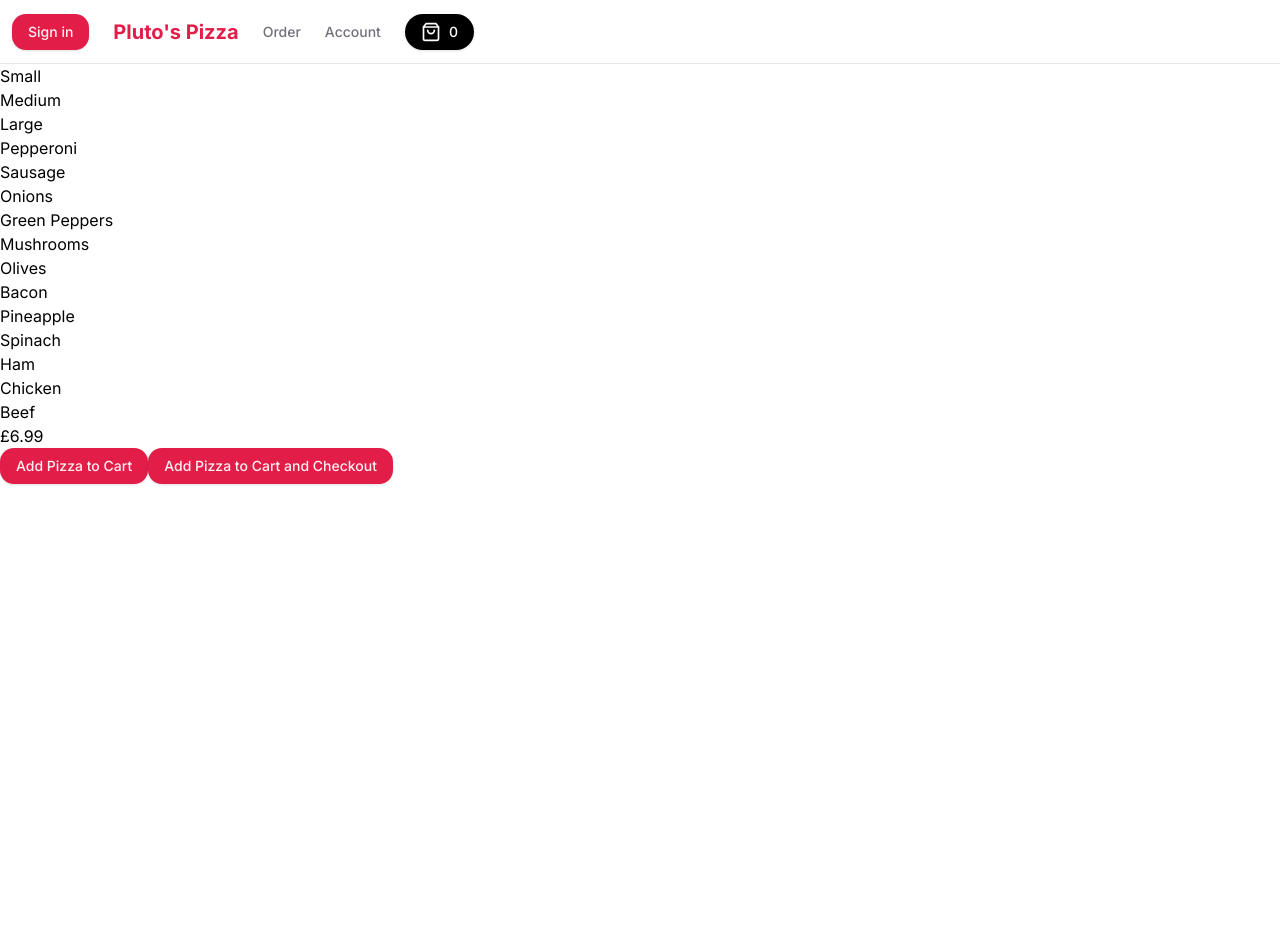
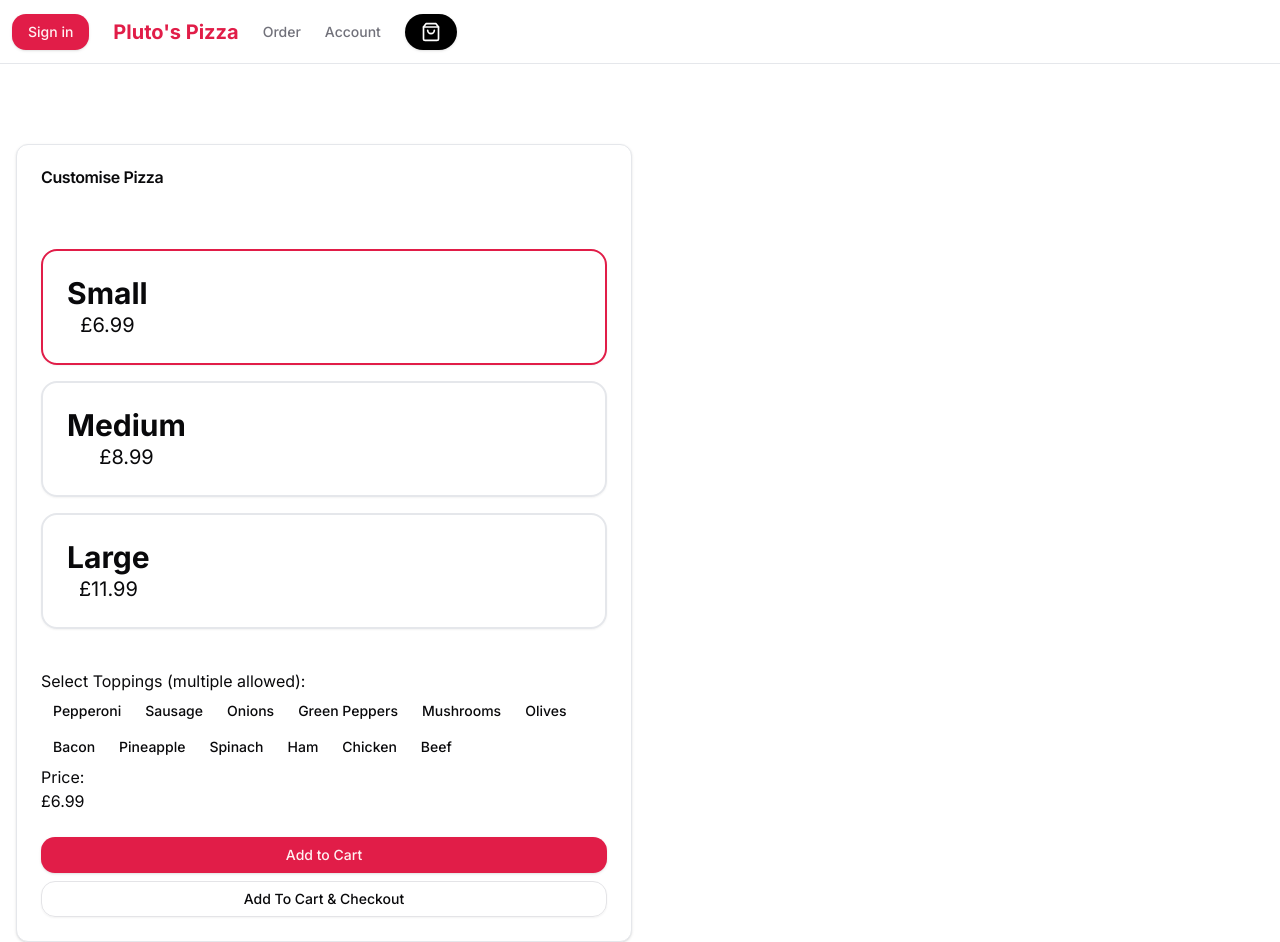
Before and after one commit to fraserws/Pluto-Pizza, a Next.js app: page /order in a window 1280 px wide. Before the commit the page ends 800 px from the top, so only its background shows below. Built offline with nearby package versions, Linux system fonts and the light colour scheme; no server answers.

Commit message:
ux + prisma

```diff
--- a/package.json
+++ b/package.json
@@ -17,13 +17,16 @@
     "@prisma/client": "^5.1.1",
     "@radix-ui/react-icons": "^1.3.0",
     "@radix-ui/react-slot": "^1.0.2",
+    "@radix-ui/react-toggle": "^1.0.3",
     "@t3-oss/env-nextjs": "^0.7.0",
     "class-variance-authority": "^0.7.0",
     "clsx": "^2.0.0",
+    "framer-motion": "^10.16.4",
     "lucide-react": "^0.290.0",
     "next": "^13.5.4",
     "react": "18.2.0",
     "react-dom": "18.2.0",
+    "sonner": "^1.0.3",
     "tailwind-merge": "^1.14.0",
     "tailwindcss-animate": "^1.0.7",
     "zod": "^3.22.4",
--- a/src/app/(routes)/order/page.tsx
+++ b/src/app/(routes)/order/page.tsx
@@ -5,6 +5,14 @@ import calculatePizzaPrice from "@/utils/calculatePrice";
 import { useRouter } from "next/navigation";
 import { Pizza } from "@/types";
 import { Button } from "@/components/ui/button";
+import {
+  Card,
+  CardHeader,
+  CardTitle,
+  CardContent,
+  CardFooter,
+} from "@/components/ui/card";
+import { Toggle } from "@/components/ui/toggle";
 
 const pizzaSizes = [
   { size: "Small", price: 6.99 },
@@ -53,21 +61,30 @@ const OrderPage = () => {
     if (pizza.toppings.includes(topping)) {
       setPizza((prevPizza) => ({
         ...prevPizza,
-        toppings: prevPizza.toppings.filter((selectedTopping) => selectedTopping !== topping),
-        price: calculatePizzaPrice(prevPizza.size, prevPizza.toppings.filter((selectedTopping) => selectedTopping !== topping)),
+        toppings: prevPizza.toppings.filter(
+          (selectedTopping) => selectedTopping !== topping,
+        ),
+        price: calculatePizzaPrice(
+          prevPizza.size,
+          prevPizza.toppings.filter(
+            (selectedTopping) => selectedTopping !== topping,
+          ),
+        ),
       }));
     } else {
       setPizza((prevPizza) => ({
         ...prevPizza,
         toppings: [...prevPizza.toppings, topping],
-        price: calculatePizzaPrice(prevPizza.size, [...prevPizza.toppings, topping]),
+        price: calculatePizzaPrice(prevPizza.size, [
+          ...prevPizza.toppings,
+          topping,
+        ]),
       }));
     }
   };
 
-  const handleSubmit = (e: React.FormEvent<HTMLFormElement>) => {
+  const handleSubmit = (e: React.FormEvent) => {
     e.preventDefault();
-    // Handle order submission if needed.
   };
 
   const addPizzaToCart = () => {
@@ -82,30 +99,71 @@ const OrderPage = () => {
   };
 
   return (
-    <div>
-      <div>
+    <div className="flex h-full flex-col gap-4 px-4 pt-20 md:flex-row">
+      <Card className="w-full md:w-[50%]">
+        <CardHeader>
+          <CardTitle>Customise Pizza</CardTitle>
+        </CardHeader>
+        <CardContent>
+          <form onSubmit={handleSubmit} className="flex w-full flex-col">
+            <div className="flex flex-col items-center gap-4 py-10">
               {pizzaSizes.map((pizzaSize) => (
                 <div
                   key={pizzaSize.size}
-            onClick={() => handlePizzaChange(pizzaSize.size, pizzaSize.price)}
+                  className={`flex w-full items-center rounded-lg border-2 p-6 text-xl shadow-sm ${
+                    pizza.size === pizzaSize.size
+                      ? "border-2 border-primary"
+                      : ""
+                  }`}
+                  onClick={() =>
+                    handlePizzaChange(pizzaSize.size, pizzaSize.price)
+                  }
                 >
+                  <div className="flex flex-col items-center">
+                    <label className="mx-auto flex justify-center text-center text-3xl font-bold">
                       {pizzaSize.size}
+                    </label>
+                    <div className="text-md">£{pizzaSize.price.toFixed(2)}</div>
+                  </div>
                 </div>
               ))}
             </div>
-      <div>
+            <label>Select Toppings (multiple allowed):</label>
+            <div className="flex flex-wrap">
               {pizzaToppings.map((topping) => (
-          <div onClick={() => handleToppingToggle(topping)}>
+                <Toggle
+                  key={topping}
+                  className="topping-toggle"
+                  aria-label={topping}
+                  onClick={() => handleToppingToggle(topping)}
+                  pressed={pizza.toppings.includes(topping)}
+                >
                   {topping}
-          </div>
+                </Toggle>
               ))}
             </div>
-      <div>£{pizza.price.toFixed(2)}</div>
-      <Button onClick={addPizzaToCart}>Add Pizza to Cart</Button>
-      <Button onClick={() => {
+            <label>Price:</label>
+            <span> £{pizza.price.toFixed(2)}</span>
+          </form>
+        </CardContent>
+        <CardFooter className="flex w-full flex-col items-center gap-2">
+          <Button className="w-full" type="button" onClick={addPizzaToCart}>
+            Add to Cart
+          </Button>
+          <Button
+            variant="outline"
+            type="button"
+            className="w-full"
+            onClick={() => {
               addPizzaToCart();
               router.push("/cart");
-      }}>Add Pizza to Cart and Checkout</Button>
+            }}
+          >
+            Add To Cart & Checkout
+          </Button>
+        </CardFooter>
+      </Card>
+      <div className="flex w-full items-center justify-center md:w-[50%]"></div>
     </div>
   );
 };
--- a/src/app/layout.tsx
+++ b/src/app/layout.tsx
@@ -1,6 +1,7 @@
 import "@/styles/globals.css";
 import { ClerkProvider } from "@clerk/nextjs";
 import { dark } from "@clerk/themes";
+import { Toaster } from "sonner";
 import { cn } from "@/lib/utils";
 
 import { Inter as FontSans } from "next/font/google";
@@ -38,6 +39,7 @@ export default function RootLayout({
           <MainNav />
           {children}
         </body>
+        <Toaster />
       </html>
     </ClerkProvider>
   );
--- a/src/components/CartButton.tsx
+++ b/src/components/CartButton.tsx
@@ -33,9 +33,11 @@ const CartButton = () => {
         className="flex items-center rounded-full bg-black px-4 py-2"
       >
         <ShoppingBag size={20} color="white" />
-        <span className="ml-2 text-sm font-medium text-white">
-          {totalQuantity}
-        </span>
+        {totalQuantity > 0 && (
+          <span className="ml-2 text-sm font-medium text-white">
+            {totalQuantity}
+          </span>
+        )}
       </Button>
     </div>
   );
--- /dev/null
+++ b/src/components/ui/card.tsx
@@ -0,0 +1,76 @@
+import * as React from "react"
+
+import { cn } from "@/lib/utils"
+
+const Card = React.forwardRef<
+  HTMLDivElement,
+  React.HTMLAttributes<HTMLDivElement>
+>(({ className, ...props }, ref) => (
+  <div
+    ref={ref}
+    className={cn(
+      "rounded-xl border bg-card text-card-foreground shadow",
+      className
+    )}
+    {...props}
+  />
+))
+Card.displayName = "Card"
+
+const CardHeader = React.forwardRef<
+  HTMLDivElement,
+  React.HTMLAttributes<HTMLDivElement>
+>(({ className, ...props }, ref) => (
+  <div
+    ref={ref}
+    className={cn("flex flex-col space-y-1.5 p-6", className)}
+    {...props}
+  />
+))
+CardHeader.displayName = "CardHeader"
+
+const CardTitle = React.forwardRef<
+  HTMLParagraphElement,
+  React.HTMLAttributes<HTMLHeadingElement>
+>(({ className, ...props }, ref) => (
+  <h3
+    ref={ref}
+    className={cn("font-semibold leading-none tracking-tight", className)}
+    {...props}
+  />
+))
+CardTitle.displayName = "CardTitle"
+
+const CardDescription = React.forwardRef<
+  HTMLParagraphElement,
+  React.HTMLAttributes<HTMLParagraphElement>
+>(({ className, ...props }, ref) => (
+  <p
+    ref={ref}
+    className={cn("text-sm text-muted-foreground", className)}
+    {...props}
+  />
+))
+CardDescription.displayName = "CardDescription"
+
+const CardContent = React.forwardRef<
+  HTMLDivElement,
+  React.HTMLAttributes<HTMLDivElement>
+>(({ className, ...props }, ref) => (
+  <div ref={ref} className={cn("p-6 pt-0", className)} {...props} />
+))
+CardContent.displayName = "CardContent"
+
+const CardFooter = React.forwardRef<
+  HTMLDivElement,
+  React.HTMLAttributes<HTMLDivElement>
+>(({ className, ...props }, ref) => (
+  <div
+    ref={ref}
+    className={cn("flex items-center p-6 pt-0", className)}
+    {...props}
+  />
+))
+CardFooter.displayName = "CardFooter"
+
+export { Card, CardHeader, CardFooter, CardTitle, CardDescription, CardContent }
--- /dev/null
+++ b/src/components/ui/toggle.tsx
@@ -0,0 +1,45 @@
+"use client"
+
+import * as React from "react"
+import * as TogglePrimitive from "@radix-ui/react-toggle"
+import { cva, type VariantProps } from "class-variance-authority"
+
+import { cn } from "@/lib/utils"
+
+const toggleVariants = cva(
+  "inline-flex items-center justify-center rounded-md text-sm font-medium transition-colors hover:bg-muted hover:text-muted-foreground focus-visible:outline-none focus-visible:ring-1 focus-visible:ring-ring disabled:pointer-events-none disabled:opacity-50 data-[state=on]:bg-accent data-[state=on]:text-accent-foreground",
+  {
+    variants: {
+      variant: {
+        default: "bg-transparent",
+        outline:
+          "border border-input bg-transparent shadow-sm hover:bg-accent hover:text-accent-foreground",
+      },
+      size: {
+        default: "h-9 px-3",
+        sm: "h-8 px-2",
+        lg: "h-10 px-3",
+      },
+    },
+    defaultVariants: {
+      variant: "default",
+      size: "default",
+    },
+  }
+)
+
+const Toggle = React.forwardRef<
+  React.ElementRef<typeof TogglePrimitive.Root>,
+  React.ComponentPropsWithoutRef<typeof TogglePrimitive.Root> &
+    VariantProps<typeof toggleVariants>
+>(({ className, variant, size, ...props }, ref) => (
+  <TogglePrimitive.Root
+    ref={ref}
+    className={cn(toggleVariants({ variant, size, className }))}
+    {...props}
+  />
+))
+
+Toggle.displayName = TogglePrimitive.Root.displayName
+
+export { Toggle, toggleVariants }
--- a/src/hooks/useCart.ts
+++ b/src/hooks/useCart.ts
@@ -1,9 +1,10 @@
 import { create } from "zustand";
 import { persist, createJSONStorage } from "zustand/middleware";
+import { toast } from "sonner";
 import { Pizza } from "@/types";
 
 interface CartStore {
-  items: Pizza[]
+  items: Pizza[];
   addItem: (data: Pizza) => void;
   removeItem: (id: string) => void;
   updateItem: (updatedItem: Pizza) => void;
@@ -19,7 +20,8 @@ const useCart = create(
         const existingItemIndex = currentItems.findIndex(
           (item) =>
             item.size === data.size &&
-            JSON.stringify(item.toppings.sort()) === JSON.stringify(data.toppings.sort())
+            JSON.stringify(item.toppings.sort()) ===
+              JSON.stringify(data.toppings.sort()),
         );
 
         if (existingItemIndex !== -1) {
@@ -33,15 +35,17 @@ const useCart = create(
           set({ items: [...currentItems, newItem] });
         }
 
+        toast.success("Item added to cart.");
       },
       removeItem: (id: string) => {
         set({
           items: [
             ...get().items.filter(
-              (item) => item.id.toString() !== id.toString()
+              (item) => item.id.toString() !== id.toString(),
             ),
           ],
         });
+        toast.error("Item removed from cart.");
       },
       updateItem: (updatedItem: Pizza) => {
         set({
@@ -52,14 +56,15 @@ const useCart = create(
             return item;
           }),
         });
+        toast.success("Item updated in cart.");
       },
       removeAll: () => set({ items: [] }),
     }),
     {
       name: "cart-storage",
       storage: createJSONStorage(() => localStorage),
-    }
-  )
+    },
+  ),
 );
 
 export default useCart;
```
Also changed, not shown: src/app/(routes)/cart/page.tsx (+25 -10 lines), 2 other files (tests, documents, lock files or other folders). Lines whose indentation alone changed are shown as unchanged.
